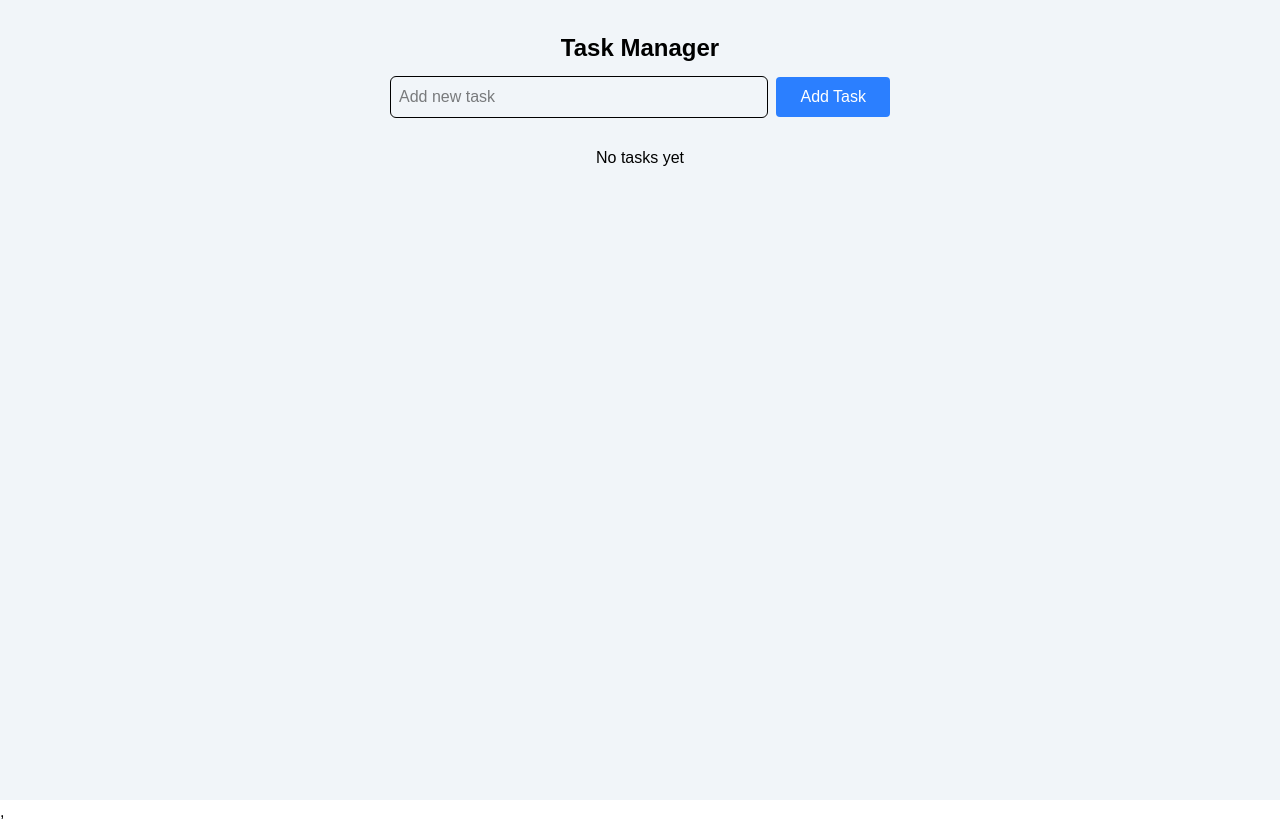
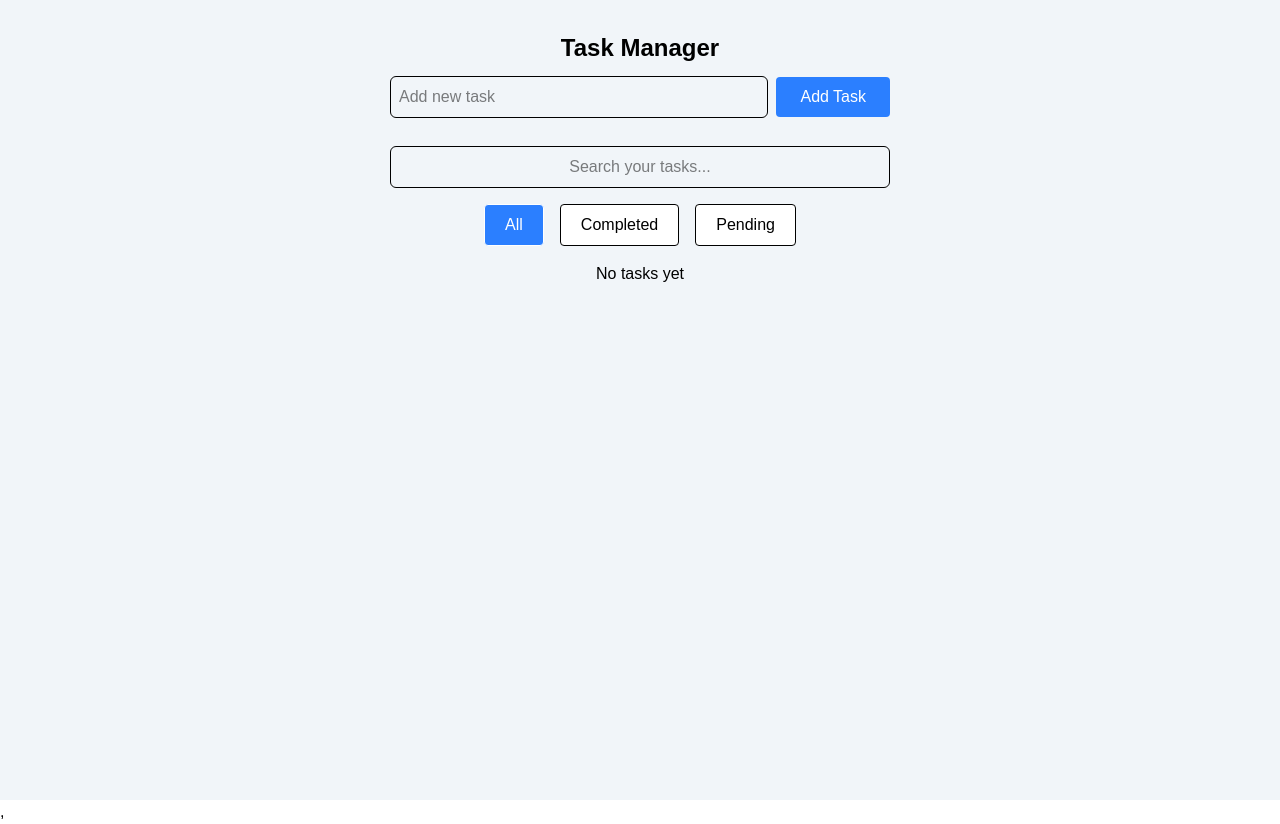
Before and after one commit to easinahmed/Todo-App-V2, a React (Vite) app: page / in a window 1280 px wide. Built offline with nearby package versions, Linux system fonts and the light colour scheme.

Commit message:
Full Project Complete

```diff
--- a/src/components/TaskForm.jsx
+++ b/src/components/TaskForm.jsx
@@ -7,7 +7,7 @@ import { nanoid } from "nanoid"
 const TaskForm = () => {
   const dispatch = useDispatch()
 
-   const [text, setText] = useState()
+   const [text, setText] = useState("")
    const handleSubmit =(e)=> {
       e.preventDefault();
 
@@ -24,7 +24,7 @@ const TaskForm = () => {
         text : text.trim(),
         completed: false,
       }))
-
+      setText("")
 
 
 
--- a/src/components/TaskList.jsx
+++ b/src/components/TaskList.jsx
@@ -1,44 +1,69 @@
 import { useState } from "react";
 import { useDispatch, useSelector } from "react-redux"
-import {  editTask, removeTask, toggleComplete } from "../feature/todo/taskSlice";
+import { editTask, removeTask, setSearchFilter, setStatusFilter, toggleComplete } from "../feature/todo/taskSlice";
 import { Edit, Save, Trash2 } from "lucide-react";
 
 
 const TaskList = () => {
-    const [editId, setEditId]= useState(null)
-    const [editText, setEditText]= useState("")
-    const dispatch= useDispatch()
-    const {tasks, filter} = useSelector((state) => state.tasks);
-    const handleEdit = (id, text)=>{
+    const [editId, setEditId] = useState(null)
+    const [editText, setEditText] = useState("")
+    const dispatch = useDispatch()
+    const { tasks, filter } = useSelector((state) => state.tasks);
+    const handleEdit = (id, text) => {
         setEditId(id)
         setEditText(text)
     }
 
+     const filteredTasks = tasks.filter(task => {
+        if(filter.status === 'completed') return task.completed;
+        if(filter.status === 'pending') return !task.completed;
+        return true;
+    }).filter(task => task.text.toLowerCase().includes(filter.search.toLowerCase()))
+
     const handleSaveEdit = (id) => {
         if (editText.trim()) {
-            dispatch(editTask({id, newText: editText.trim() }))
+            dispatch(editTask({ id, newText: editText.trim() }))
             setEditId(null)
             setEditText("")
         }
     }
     return (
-    <div className="w-2/4 mt-3 ">
+        <div className="min-w-2/4 mt-3  ">
+
+            {/* Search Option */}
+
+
+                <input type="text" placeholder="Search your tasks..." onChange={(e)=>dispatch(setSearchFilter(e.target.value))} value={filter.search} className="flex items-center text-center w-[500px] mx-auto justify-center mb-4 p-2 border rounded-md" />
+
+            {/* Filtering Task */}
+
+              <div className="flex items-center justify-center gap-4 mb-4">
+                {
+                    ['all', 'completed', 'pending'].map( status => (
+                        <button
+                        onClick={() => dispatch(setStatusFilter(status))}
+                        className={`px-5 py-2 rounded border ${filter.status === status ? 'bg-blue-500 text-white' : 'bg-white'}`}>{status.charAt(0).toUpperCase() + status.slice(1)}</button>
+                    ))
+                }
+            </div>
+
+            {/* Display Tasks */}
             <ul className="space-y-3  ">
 
-        {tasks.length === 0 && <p className=" flex justify-center">No tasks yet</p>}
-        {tasks.map((task)=>{
-            return(
-            <li key={task.id} className="bg-gray-50 hover:bg-gray-100 transition-all border border-gray-300 rounded-xl p-3 flex items-center justify-between ">
+                {filteredTasks.length === 0 && <p className=" flex justify-center">No tasks yet</p>}
+                {filteredTasks.map((task) => {
+                    return (
+                        <li key={task.id} className={`${task.completed ? "bg-green-100 hover:bg-green-200" :"bg-gray-50 hover:bg-gray-100"}  transition-all border border-gray-300 rounded-xl p-3 flex items-center justify-between`} >
 
                             <div className="flex gap-3 items-center justify-center">
                                 <input type="checkbox"
                                     checked={task.completed}
-                    onChange={(e)=>dispatch(toggleComplete(task.id))}
+                                    onChange={(e) => dispatch(toggleComplete(task.id))}
                                 />
 
                                 {
-                    editId === task.id?
-                    <input type="text" value={editText} onChange={(e)=>setEditText(e.target.value)} className=" w-[500px] border border-gray-300 rounded-md p-2" />
+                                    editId === task.id ?
+                                        <input type="text" value={editText} onChange={(e) => setEditText(e.target.value)} className=" w-[500px] border border-gray-300 rounded-md p-2" />
                                         :
                                         <p className={`${task.completed ? "line-through text-gray-400" : ""}`}>{task.text}</p>
                                 }
@@ -47,12 +72,12 @@ const TaskList = () => {
 
 
                             <div className="flex items-center gap-4">
-                    {editId===task.id?
-                    (<button onClick={() => handleSaveEdit(task.id, task.text)} className="cursor-pointer hover:scale-110 transition-all"><Save size={16}/></button>)
+                                {editId === task.id ?
+                                    (<button onClick={() => handleSaveEdit(task.id, task.text)} className="cursor-pointer hover:scale-110 transition-all"><Save size={16} /></button>)
                                     :
-                    (<button onClick={() => handleEdit(task.id, task.text)} className="cursor-pointer hover:scale-110 transition-all"><Edit size={16}/></button>)}
+                                    (<button onClick={() => handleEdit(task.id, task.text)} className="cursor-pointer hover:scale-110 transition-all"><Edit size={16} /></button>)}
 
-                    <button onClick={()=> dispatch(removeTask(task.id))} className="cursor-pointer hover:scale-110 transition-all hover:rotate-25" ><Trash2 color="red" size={16}/> </button>
+                                <button onClick={() => dispatch(removeTask(task.id))} className="cursor-pointer hover:scale-110 transition-all hover:rotate-25" ><Trash2 color="red" size={16} /> </button>
                             </div>
 
 
```
Lines whose indentation alone changed are shown as unchanged.
